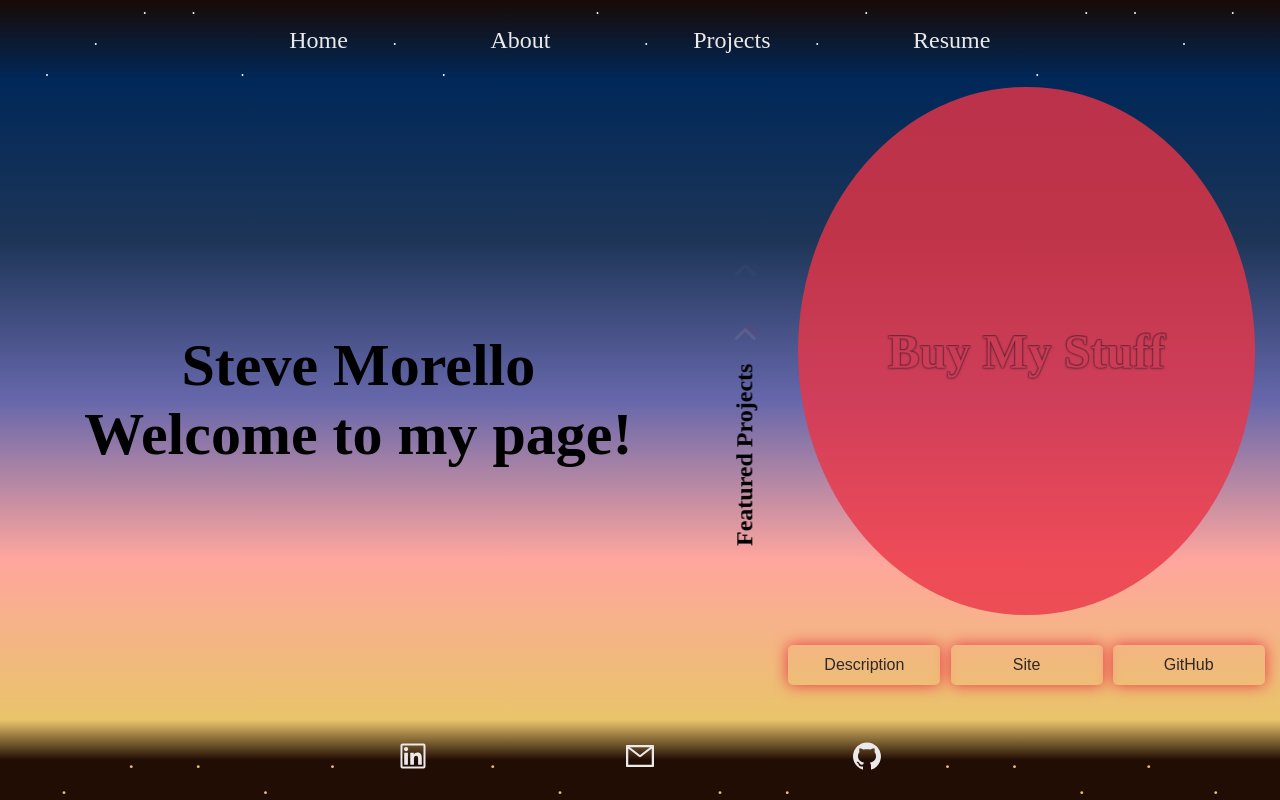
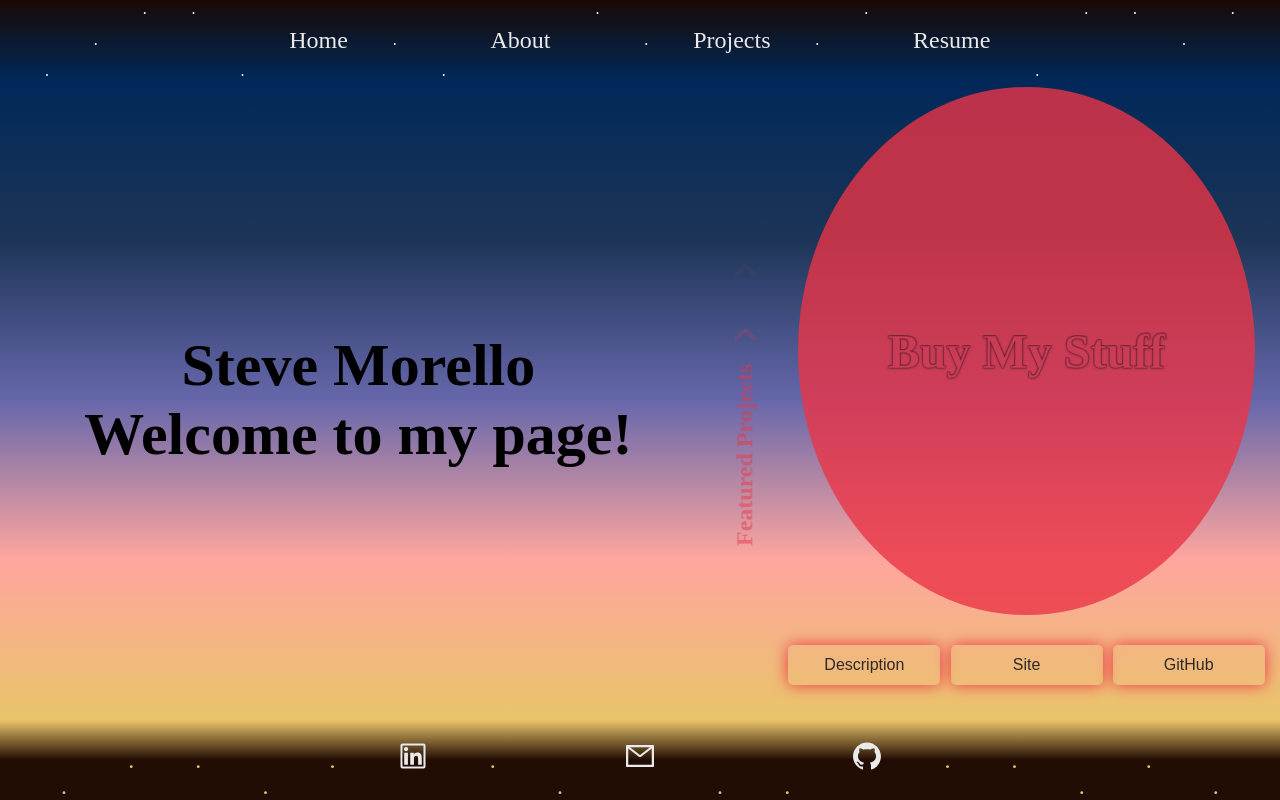
Before and after one commit to scubastove4/sm-portfolio, a React (Create React App) app: page / in a window 1280 px wide. Built offline with nearby package versions, Linux system fonts and the light colour scheme.

Commit message:
change featured projects text color

```diff
--- a/src/App.css
+++ b/src/App.css
@@ -188,6 +188,7 @@ main::-webkit-scrollbar {
 #featured-projects h3 {
   font-size: 1.5em;
   margin-bottom: 2%;
+  color: rgba(234, 53, 70, 0.5);
 }
 
 #featured-projects svg {
@@ -197,15 +198,12 @@ main::-webkit-scrollbar {
 
   transform: rotate(90deg);
   font-size: 2em;
-  color: rgba(255, 255, 255, 0.1);
-  /* text-shadow: 0 0 10px #fff, 0 0 20px #fff, 0 0 30px #e60073, 0 0 40px #e60073,
-    0 0 50px #e60073, 0 0 60px #e60073, 0 0 70px #e60073; */
-  filter: drop-shadow(3px 5px 2px rgba(255, 0, 0, 1));
-  /* background: 0 0 0.9em #ea3546;
-  background-clip: text; */
+  color: rgba(234, 53, 70, 0.3);
 }
 
 #featured-projects svg path {
+  /* -webkit-text-stroke: 1px rgba(234, 53, 70, 1); */
+  /* filter: drop-shadow(0 0 rgb(234, 53, 70)); */
   /* box-shadow: 0 0 0.9em #ea3546;
   background: transparent; */
   /* box-shadow: 0 0 10px #fff, 0 0 20px #fff, 0 0 30px #e60073, 0 0 40px #e60073,
```
